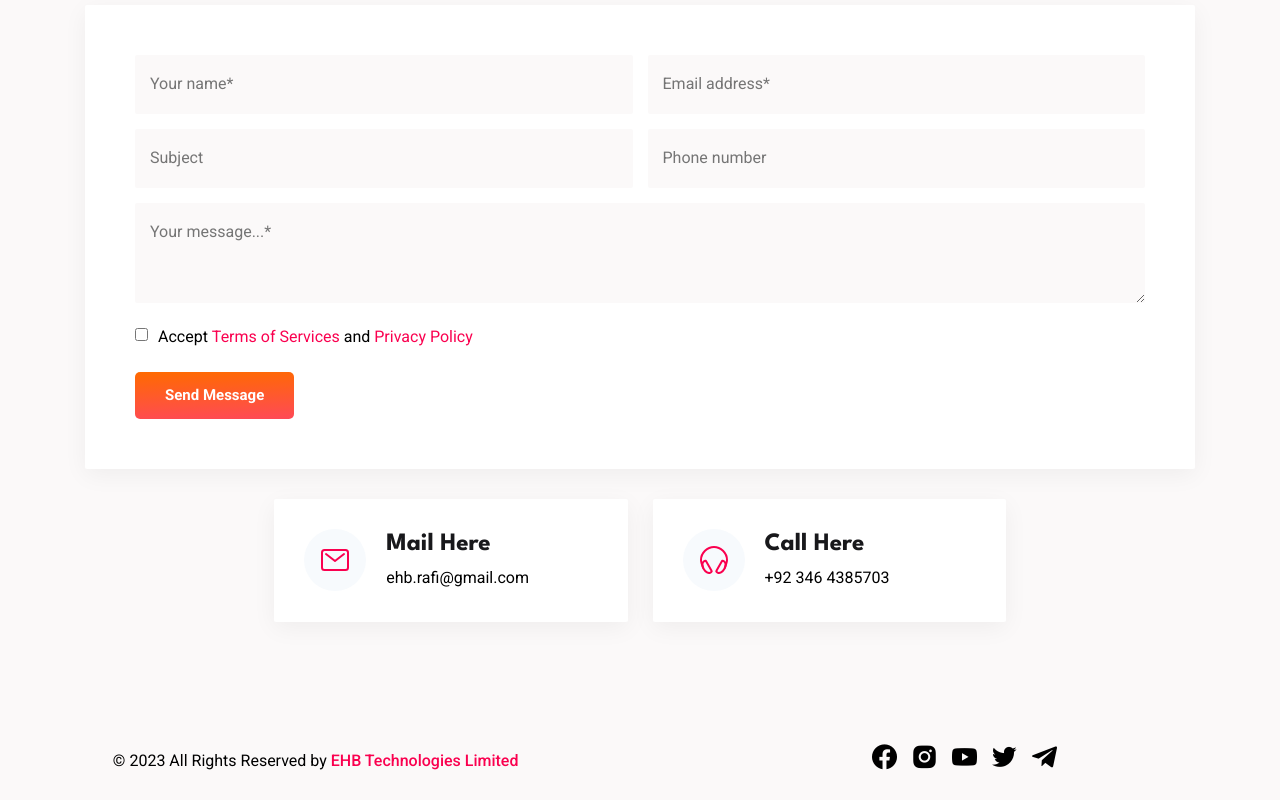
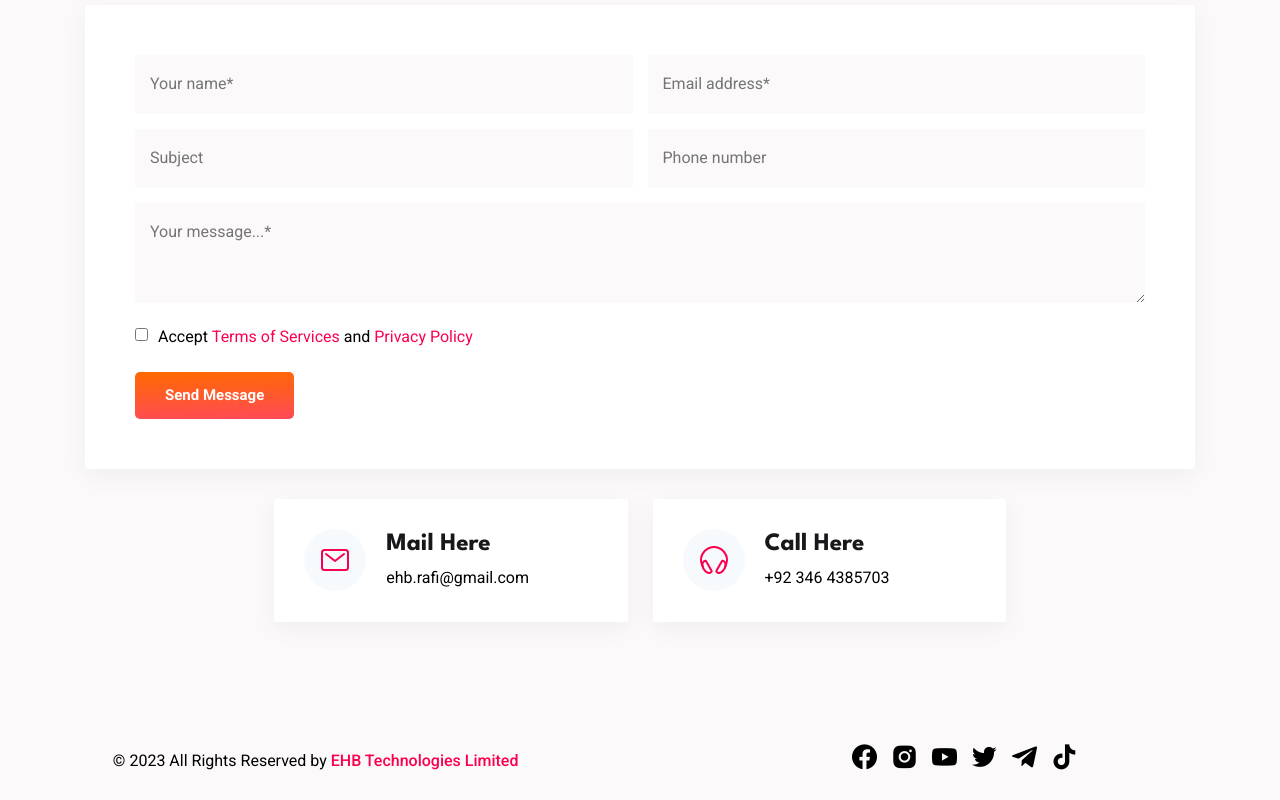
Before and after one commit to MuneebR752/EHB, a website: page index.html in a window 1280 px wide. Shown: the part 9576-10376 px from the top of the page. Drawn offline with nearby package versions, Linux system fonts and the light colour scheme.

Commit message:
Added tiktok icon

```diff
--- a/index.html
+++ b/index.html
@@ -959,7 +959,7 @@
         - #CONTACT
       -->
 
-        <section class="section contact" id="contactForm" aria-label="contact">
+        <section class="section contact" id="contact" aria-label="contact">
           <div class="container">
             <h2 class="h2 section-title">Let's Contact With Us</h2>
 
@@ -1135,6 +1135,14 @@
               class="tw-text-3xl bx bxl-telegram hover:tw-text-orange-500 tw-font-bold tw-cursor-pointer"
             ></i
           ></a>
+          <a
+            href="https://www.tiktok.com/@ehb_technologies_limited"
+            target="_blank"
+            ><i
+              style="font-size: 3rem"
+              class="tw-text-3xl bx bxl-tiktok hover:tw-text-orange-500 tw-font-bold tw-cursor-pointer"
+            ></i
+          ></a>
         </div>
       </div>
     </footer>
```
